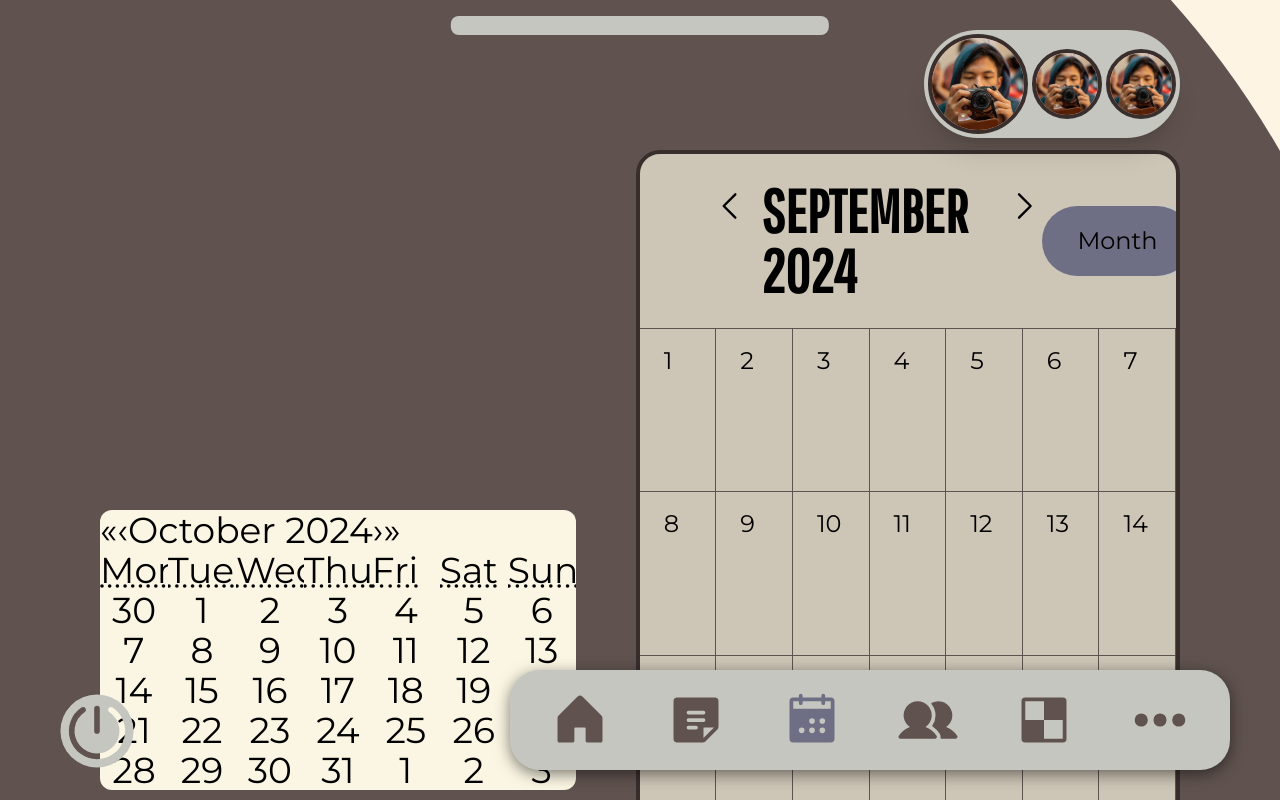
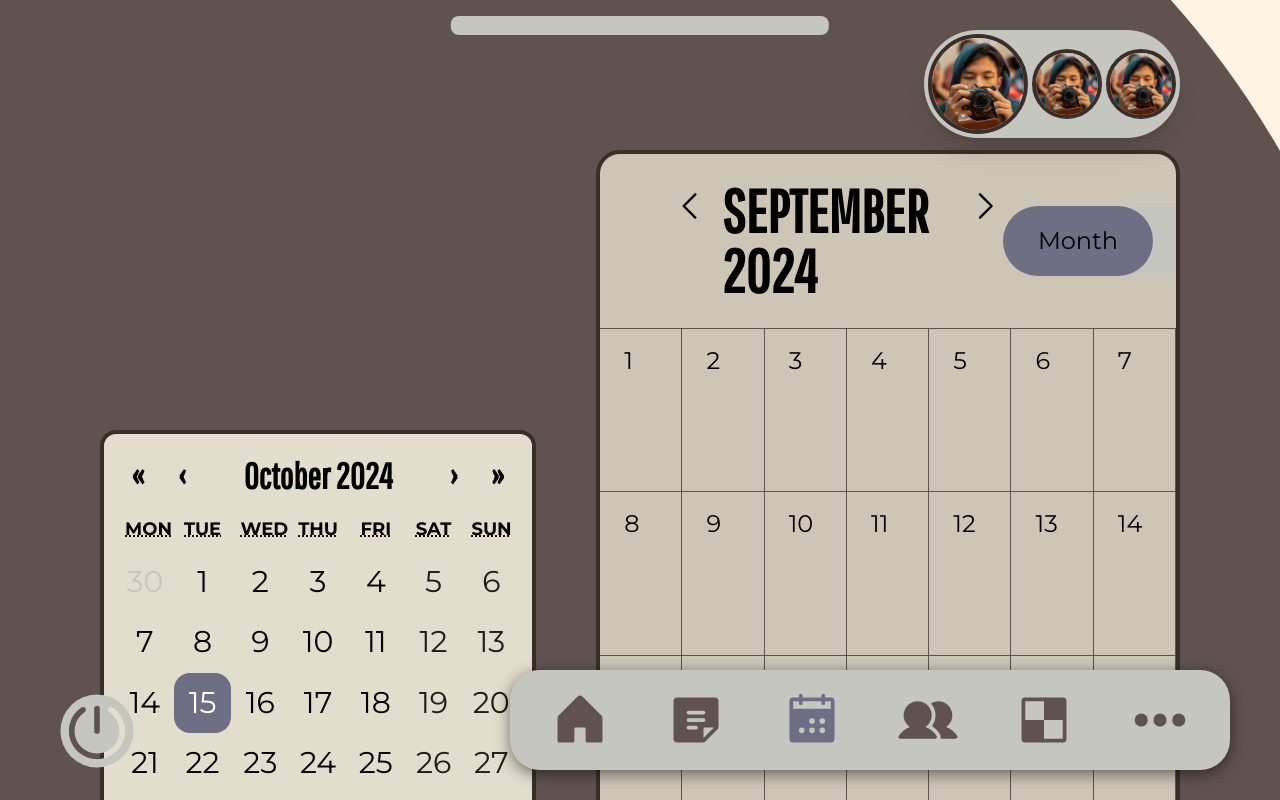
Before and after one commit to koningmalik412/3801-smart-table, a React (Create React App) app in the folder client/: page /calendar in a window 1280 px wide. Built offline with nearby package versions, Linux system fonts and the light colour scheme.

Commit message:
Fix side calendar

```diff
--- /dev/null
+++ b/client/src/pages/Calendar/calendar.css
@@ -0,0 +1,44 @@
+.react-calendar {
+    @apply w-full border-4 border-darkbrown bg-opacity-85 bg-base p-3 rounded-2xl;
+    font-family: 'Montserrat', sans-serif;
+}
+
+.react-calendar__navigation {
+    @apply my-2 font-bold;
+    font-family: "Pathway Gothic One", sans-serif;
+}
+
+.react-calendar__month-view__weekdays__weekday {
+    @apply text-lg no-underline;
+}
+
+.react-calendar__month-view__days__day--weekend {
+    @apply text-black;
+}
+
+.react-calendar__tile--now {
+    @apply bg-pink text-white;
+}
+
+.react-calendar__tile {
+    @apply rounded-2xl;
+}
+
+.react-calendar__month-view__days__day--neighboringMonth,
+.react-calendar__decade-view__years__year--neighboringDecade,
+.react-calendar__century-view__decades__decade--neighboringCentury {
+    @apply text-gray;
+}
+
+.react-calendar__tile--hasActive,
+.react-calendar__tile--active,
+.react-calendar__tile--active:enabled:hover,
+.react-calendar__tile--active:enabled:focus {
+    @apply bg-blue text-white;
+}
+
+.react-calendar__year-view .react-calendar__tile,
+.react-calendar__decade-view .react-calendar__tile,
+.react-calendar__century-view .react-calendar__tile {
+    @apply text-xl font-bold;
+}
--- a/client/src/pages/Calendar/index.js
+++ b/client/src/pages/Calendar/index.js
@@ -4,6 +4,8 @@ import Calendar from "react-calendar";
 import moment from "moment";
 import { CaretLeft, CaretRight } from "@phosphor-icons/react";
 import malikdp from "../../assets/images/malikdp.jpeg";
+import "react-calendar/dist/Calendar.css";
+import "./calendar.css";
 
 const CalendarPage = () => {
   const [date, setDate] = useState(new Date());
@@ -23,12 +25,12 @@ const CalendarPage = () => {
       <div className="bg-brown w-[1500px] -top-[300px] -left-[100px] h-[1800px] rounded-r-full absolute"></div>
       <div className="px-[100px] pt-[150px] w-full h-screen">
         <div className="w-full h-[1000px] relative mb-[50px] flex flex-row">
-          <div className="w-[700px] bg-base mr-[60px] my-auto rounded-xl">
+          <div className="w-[500px]  mr-[60px] my-auto rounded-2xl">
             <Calendar
               onChange={onChange}
               value={date}
-              className="text-4xl"
-              style={{ width: '100%', borderRadius: '3rem'}}
+              className="text-4xl rounded-2xl"
+              style={{ width: "100%", borderRadius: "3rem" }}
             />
           </div>
           <div className="h-full flex flex-col border-4 border-darkbrown rounded-3xl grow bg-base bg-opacity-70 overflow-hidden">
@@ -53,7 +55,9 @@ const CalendarPage = () => {
                 </div>
                 <Link to="/" className="relative -top-1">
                   <div className="bg-pink rounded-full w-[250px] h-[70px] flex justify-center shadow-3xl absolute z-10">
-                    <h6 className="text-3xl my-auto font-semibold text-brown">Add an event</h6>
+                    <h6 className="text-3xl my-auto font-semibold text-brown">
+                      Add an event
+                    </h6>
                   </div>
                   <div className="bg-black rounded-full w-[250px] h-[70px] flex justify-center shadow-3xl relative z-0 top-1 left-1"></div>
                 </Link>
@@ -62,7 +66,10 @@ const CalendarPage = () => {
             <div className="flex-1">
               <div className="grid grid-cols-7 grid-rows-5 w-full h-full">
                 {septDays.map((i) => (
-                  <div className="border-b border-r border-brown py-4 px-6 text-2xl" key={i}>
+                  <div
+                    className="border-b border-r border-brown py-4 px-6 text-2xl"
+                    key={i}
+                  >
                     {i}
                   </div>
                 ))}
@@ -94,7 +101,6 @@ const CalendarPage = () => {
             />
           </div>
         </div>
-
       </div>
     </div>
   );
--- a/client/tailwind.config.js
+++ b/client/tailwind.config.js
@@ -1,6 +1,9 @@
 /** @type {import('tailwindcss').Config} */
 module.exports = {
-  content: ["./src/**/*.{js,jsx,ts,tsx}"],
+  content: [
+    "./src/**/*.{js,jsx,ts,tsx}",
+    "./node_modules/react-calendar/dist/Calendar.css",
+  ],
   theme: {
     extend: {},
     colors: {
```
